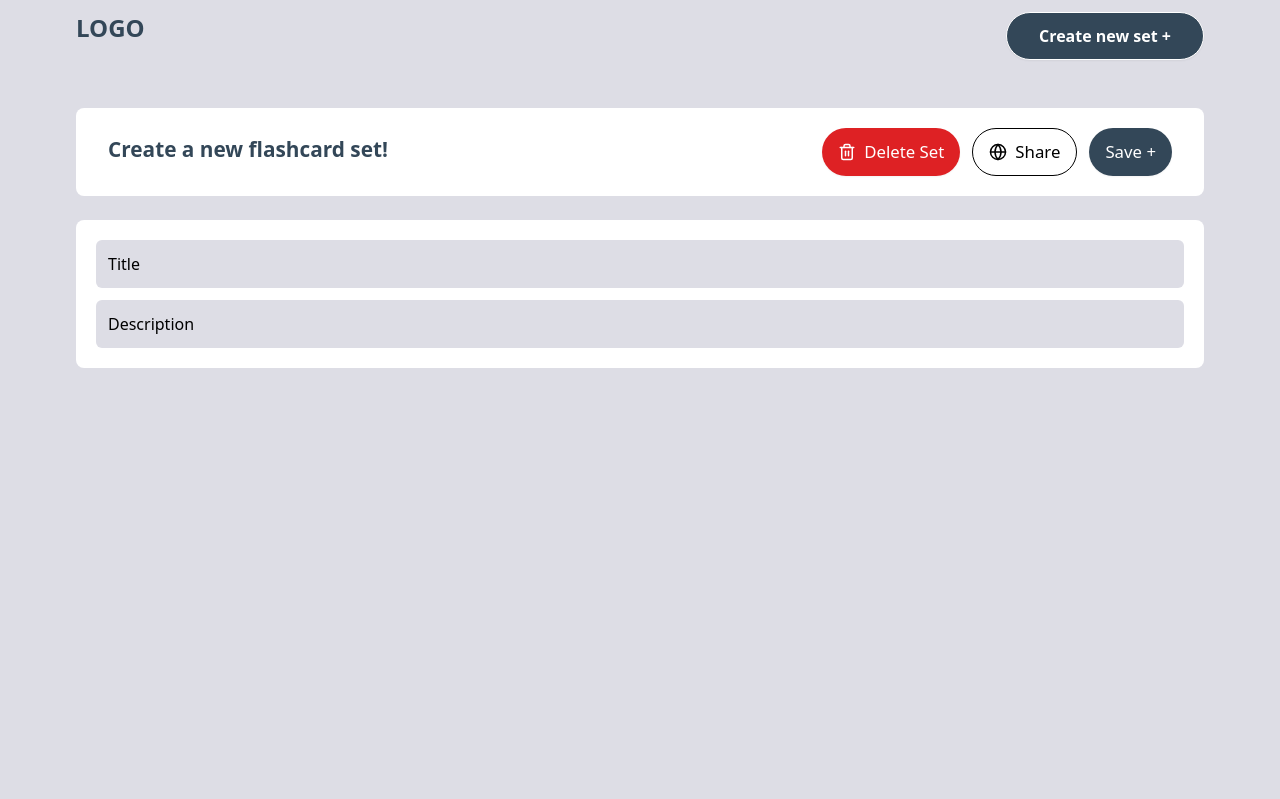
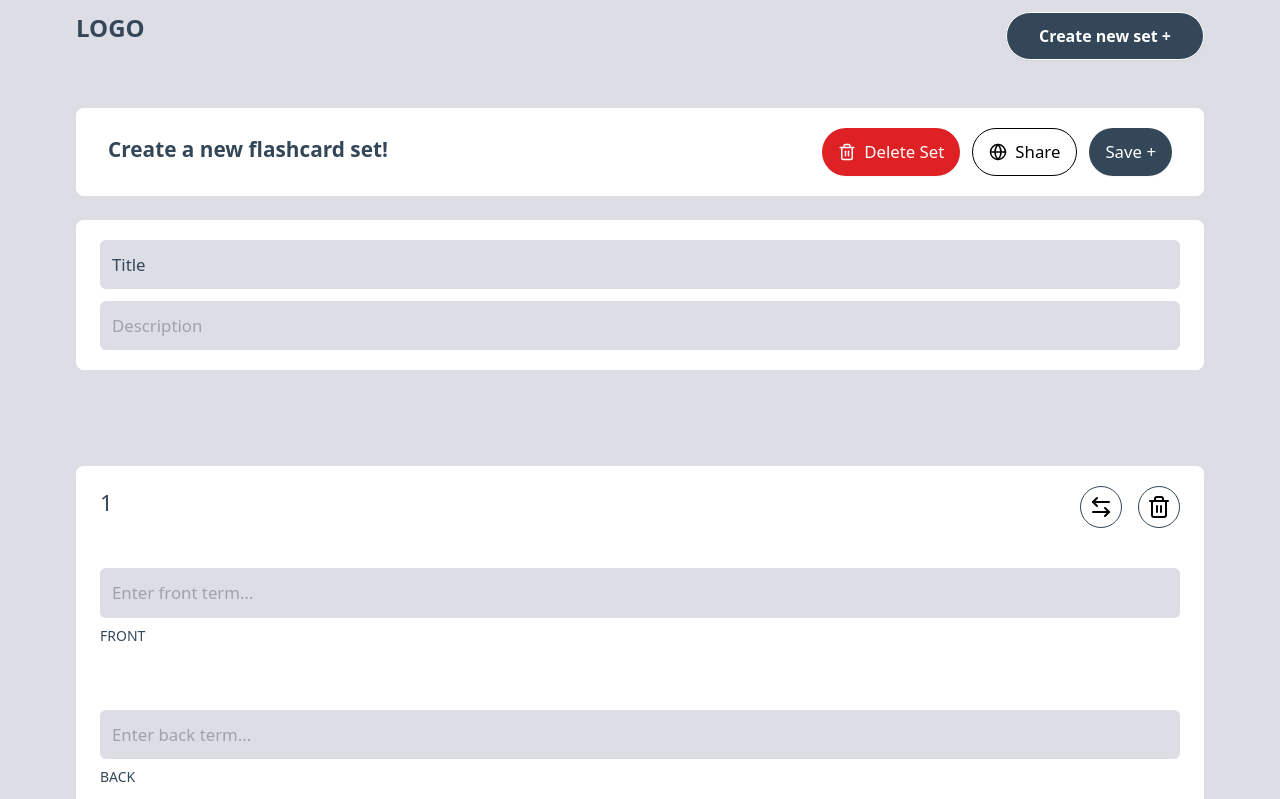
Before and after one commit to p-ragudo/flashcards_app, a React (Vite) app in the folder frontend/: page /create in a window 1280 px wide. Shown: the top 799 px of the page. Built offline with nearby package versions, Linux system fonts and the light colour scheme.

Commit message:
FlashCardEditComponent start

```diff
--- a/frontend/src/pages/SetEditor/CreateSetCardComponent.jsx
+++ b/frontend/src/pages/SetEditor/CreateSetCardComponent.jsx
@@ -1,6 +1,6 @@
 import { Trash2, Globe } from 'lucide-react';
 
-const CreateSetCardComponent = () => {
+const CreateSetCardComponent = ({onDelete, onShare, onSave}) => {
   return (
     <div className="w-full bg-white rounded-lg">
         <div className="flex flex-col md:flex-row justify-evenly md:justify-between px-8 py-5">
@@ -12,22 +12,31 @@ const CreateSetCardComponent = () => {
 
             <div className="flex justify-start md:justify-between gap-3 pb-2 md:pb-0">
                 <div className="max-w-sm">
-                  <button className="btn bg-[#DE2124] btn-md rounded-full border-none text-white text-[1.05rem] font-medium hover:bg-[#F83C40]">
-                    <Trash2 size={18} strokewidth={2} />
+                  <button
+                    className="btn bg-[#DE2124] btn-md rounded-full border-none text-white text-[1.05rem] font-medium hover:bg-[#F83C40]"
+                    onClick={onDelete}
+                  >
+                    <Trash2 size={18} strokeWidth={2} />
                     Delete Set
                   </button>
                 </div>
 
                 <div className="max-w-sm">
-                  <button className="btn btn-ghost btn-md rounded-full border-black text-[1.05rem] font-medium
-                  hover:border-gray-600 hover:text-white hover:bg-gray-600">
+                  <button
+                    className="btn btn-ghost btn-md rounded-full border-black text-[1.05rem] font-medium
+                  hover:border-gray-600 hover:text-white hover:bg-gray-600"
+                    onClick={onShare}
+                  >
                     <Globe size={18} strokeWidth={2} />
                     Share
                   </button>
                 </div>
 
                 <div className="max-w-sm">
-                  <button className="btn bg-[#334758] btn-md rounded-full border-none text-white font-medium text-[1.05rem] hover:bg-[#3d5469]">
+                  <button
+                    className="btn bg-[#334758] btn-md rounded-full border-none text-white font-medium text-[1.05rem] hover:bg-[#3d5469]"
+                    onClick={onSave}
+                  >
                     Save +
                   </button>
                 </div>
--- /dev/null
+++ b/frontend/src/pages/SetEditor/FlashCardEditComponent.jsx
@@ -0,0 +1,50 @@
+import { ArrowLeftRight, Trash2 } from "lucide-react";
+
+const FlashCardEditComponent = ({number}) => {
+
+  return (
+    <div className="w-full bg-white rounded-lg">
+      <div className="flex flex-col px-6 py-5">
+        <div className="w-full flex justify-between mb-10">
+            <h3 className="font-medium text-[#334758] text-[1.4rem]">
+                {number}
+            </h3>
+            <div className="flex gap-4">
+                <button className="border border-[#334758] rounded-full p-2 hover:text-white hover:bg-gray-600 transition-colors">
+                    <ArrowLeftRight size={24} strokeWidth={2} className="text-[#334758 text-[1.25rem]" />
+                </button>
+                <button className="border border-[#334758] rounded-full p-2 hover:text-white hover:bg-[#DE2124] hover:border-[#DE2124] transition-colors">
+                    <Trash2 size={24} strokeWidth={2} className="text-[#334758 text-[1.25rem]" />
+                </button>
+            </div>
+        </div>
+
+        <div className="flex flex-col gap-16">
+            <div className="flex flex-col gap-2">
+                <input
+                type="text"
+                placeholder="Enter front term..."
+                className=" w-full p-3 outline-none bg-[#DDDDE5] rounded-md text-[#334758] text-[1.05rem] font-medium"
+                />
+                <p className="font-medium text-[#334758] text-sm">
+                    FRONT
+                </p>
+            </div>
+
+            <div className="flex flex-col gap-2">
+                <input
+                type="text"
+                placeholder="Enter back term..."
+                className=" w-full p-3 outline-none bg-[#DDDDE5] rounded-md text-[#334758] text-[1.05rem] font-medium"
+                />
+                <p className="font-medium text-[#334758] text-sm">
+                    BACK
+                </p>
+            </div>
+        </div>
+      </div>
+    </div>
+  )
+}
+
+export default FlashCardEditComponent
--- a/frontend/src/pages/SetEditor/SetEditorPage.jsx
+++ b/frontend/src/pages/SetEditor/SetEditorPage.jsx
@@ -1,26 +1,72 @@
+import { useState } from "react";
 import NavBar from "../../components/NavBar";
 import CreateSetCardComponent from "./CreateSetCardComponent";
+import toast from "react-hot-toast";
+import FlashCardEditComponent from "./FlashCardEditComponent";
 
 const SetEditorPage = () => {
+  const [title, setTitle] = useState("Title");
+  const [desc, setDesc] = useState("");
+
+  // TODO
+  const handleDelete = async (e) => {
+    e.preventDefault();
+
+    toast.success("Successfully Deleted!");
+  }
+
+  // TODO
+  const handleShare = async (e) => {
+    e.preventDefault();
+
+    toast.success("Successfully Shared!");
+  }
+
+  // TODO
+  const handleSave = async (e) => {
+    e.preventDefault();
+
+    console.log(`Title: ${title}\nDescription: ${desc}`);
+    toast.success("Successfully Saved!");
+  }
+
   return (
     <div className="min-h-screen w-full bg-[#DDDDE5]">
-      <div className="max-w-6xl w-full mx-auto px-3">
+      <div className="max-w-6xl w-full mx-auto px-3 pb-24">
         <div className="sticky top-0 z-50 bg-[#DDDDE5] pt-3 mb-12">
           <NavBar />
         </div>
 
-        <CreateSetCardComponent />
+        <CreateSetCardComponent
+          onDelete={handleDelete}
+          onShare={handleShare}
+          onSave={handleSave}
+        />
 
-        <div className="w-full bg-white rounded-lg mt-6">
-          <div className="flex flex-col justify-between p-5 gap-3">
-            <div className="w-full bg-[#DDDDE5] rounded-md p-3">
-              Title
-            </div>
+        <div className="w-full bg-white rounded-lg mt-6 mb-24">
+          <div className="flex flex-col px-6 py-5 gap-3">
+            <input
+              type="text"
+              placeholder="Title"
+              value={title}
+              onChange={(e) => setTitle(e.target.value)}
+              className=" w-full p-3 outline-none bg-[#DDDDE5] rounded-md text-[#334758] text-[1.05rem] font-medium"
+            />
 
-            <div className="w-full bg-[#DDDDE5] rounded-md p-3">
-              Description
-            </div>
+            <input
+              type="text"
+              placeholder="Description"
+              value={desc}
+              onChange={(e) => setDesc(e.target.value)}
+              className=" w-full p-3 outline-none bg-[#DDDDE5] rounded-md text-[#334758] text-[1.05rem] font-medium"
+            />
           </div>
+        </div>
+
+        <div className="flex flex-col gap-12">
+          <FlashCardEditComponent number={1} />
+          <FlashCardEditComponent number={2} />
+          <FlashCardEditComponent number={3} />
         </div>
       </div>
     </div>
```
